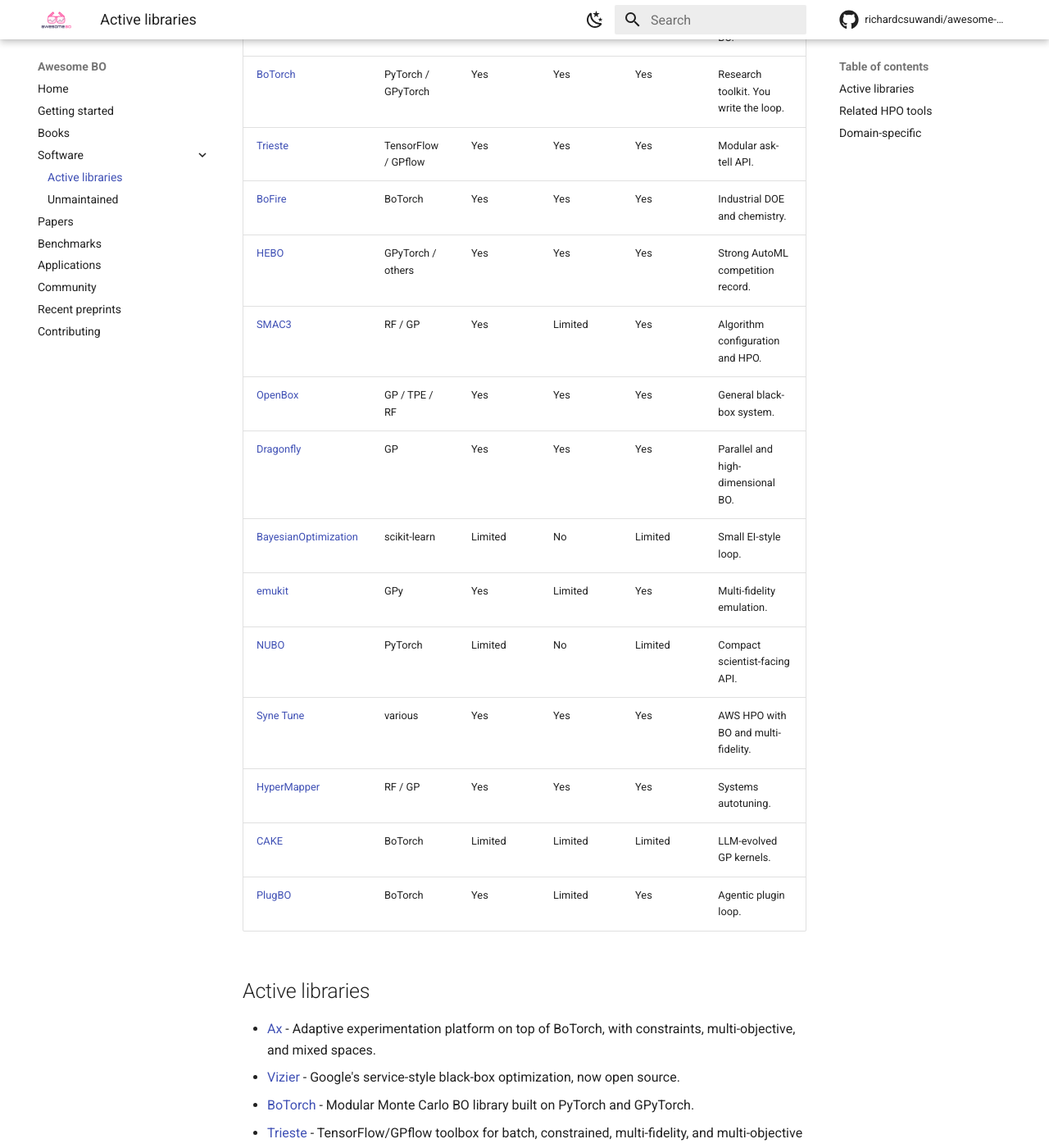
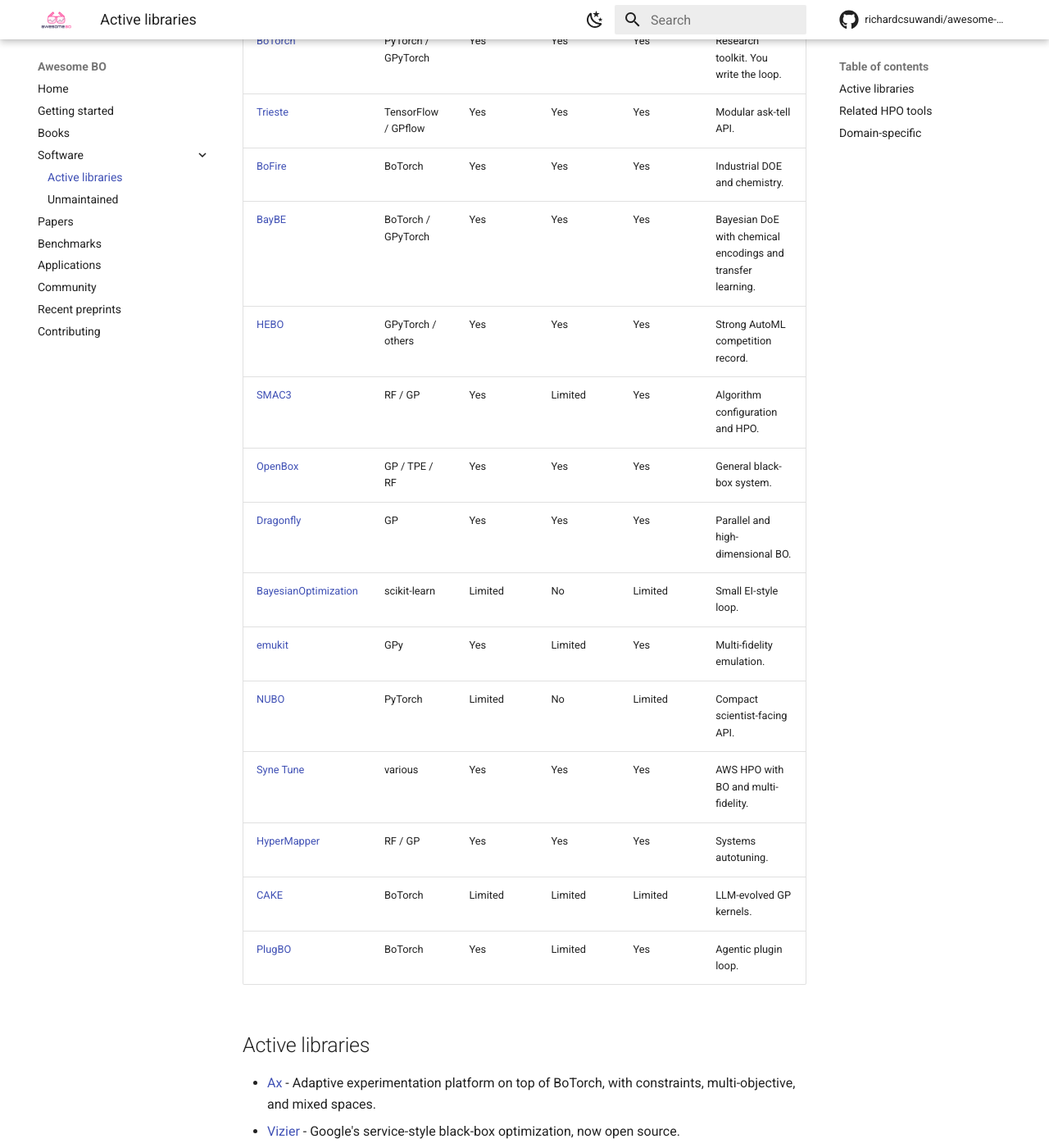
Before and after one commit to richardcsuwandi/awesome-bo, an MkDocs documentation site: the page built from docs/software.md, in a window 1280 px wide and 1400 px high, scrolled down 459 px. Shown: the whole window at 82% size. Built offline with MkDocs 1.6.1 and Material for MkDocs 9.7.7, drawn with Linux system fonts in a browser that asks for light colours; comment, search, counter and statistics services are not loaded; some of the changed text lies outside the part shown.

Commit message:
Add BayBE to software lists

```diff
--- a/docs/software.md
+++ b/docs/software.md
@@ -11,6 +11,7 @@
 | [BoTorch](https://botorch.org/) | PyTorch / GPyTorch | Yes | Yes | Yes | Research toolkit. You write the loop. |
 | [Trieste](https://github.com/secondmind-labs/trieste) | TensorFlow / GPflow | Yes | Yes | Yes | Modular ask-tell API. |
 | [BoFire](https://github.com/experimental-design/bofire) | BoTorch | Yes | Yes | Yes | Industrial DOE and chemistry. |
+| [BayBE](https://github.com/emdgroup/baybe) | BoTorch / GPyTorch | Yes | Yes | Yes | Bayesian DoE with chemical encodings and transfer learning. |
 | [HEBO](https://github.com/huawei-noah/HEBO) | GPyTorch / others | Yes | Yes | Yes | Strong AutoML competition record. |
 | [SMAC3](https://github.com/automl/SMAC3) | RF / GP | Yes | Limited | Yes | Algorithm configuration and HPO. |
 | [OpenBox](https://github.com/PKU-DAIR/open-box) | GP / TPE / RF | Yes | Yes | Yes | General black-box system. |
@@ -30,6 +31,7 @@
 - [BoTorch](https://botorch.org/) - Modular Monte Carlo BO library built on PyTorch and GPyTorch.
 - [Trieste](https://github.com/secondmind-labs/trieste) - TensorFlow/GPflow toolbox for batch, constrained, multi-fidelity, and multi-objective BO.
 - [BoFire](https://github.com/experimental-design/bofire) - Experimental design and BO for mixed spaces, used in chemical and pharmaceutical settings.
+- [BayBE](https://github.com/emdgroup/baybe) - Bayesian DoE with chemical encodings and transfer learning.
 - [HEBO](https://github.com/huawei-noah/HEBO) - Heteroscedastic evolutionary BO from Huawei Noah's Ark Lab.
 - [SMAC3](https://github.com/automl/SMAC3) - Sequential model-based algorithm configuration, using random forests or GPs.
 - [OpenBox](https://github.com/PKU-DAIR/open-box) - Black-box optimization system with transfer, multi-fidelity, and distributed runs.
```
Also changed, not shown: README.md (+1 -0 lines).
